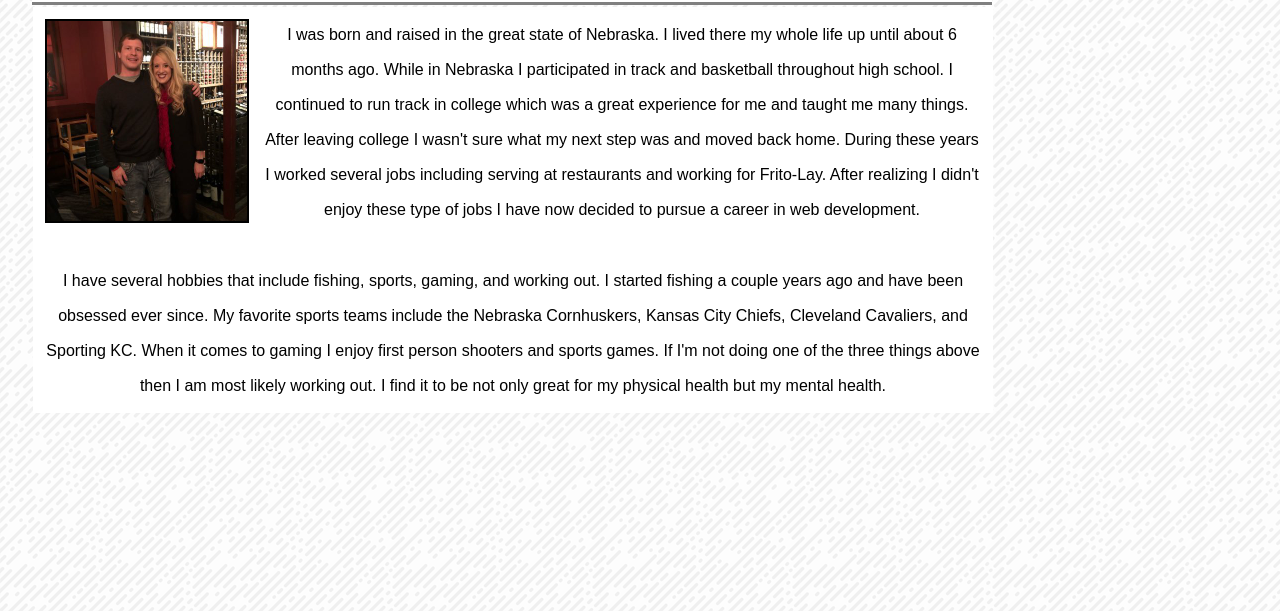
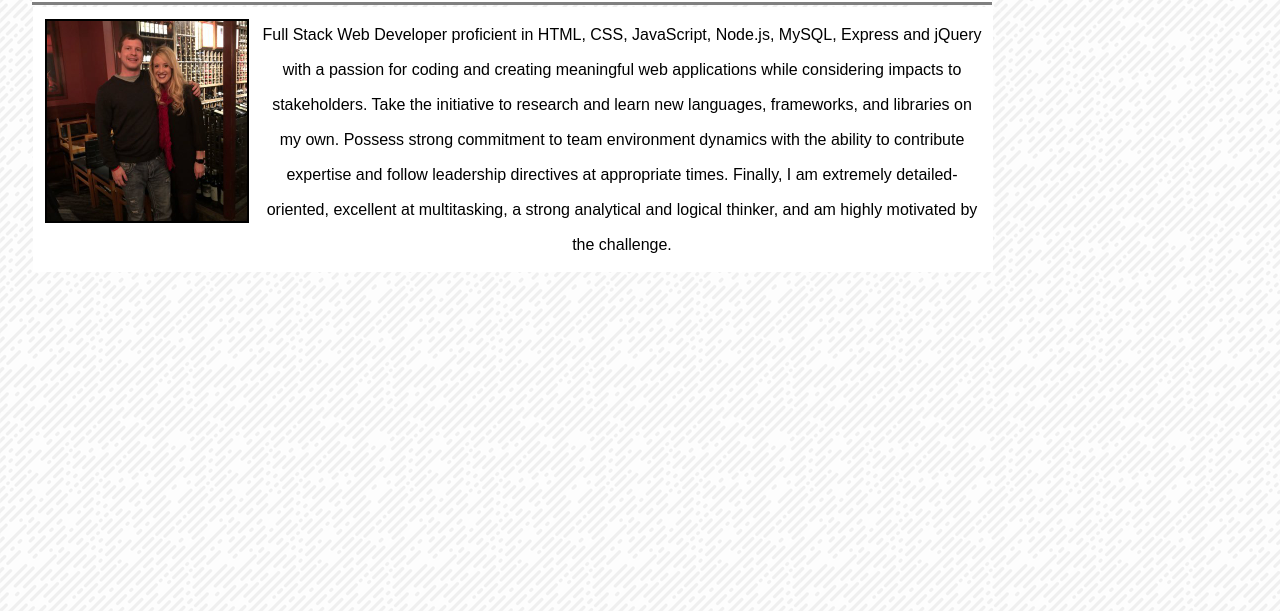
Before and after one commit to barnumtj/basic-portfolio, a plain HTML site: page index.html in a window 1280 px wide. Shown: the part 189-800 px from the top of the page. Drawn offline with Linux system fonts and the light colour scheme; a script that the page names is missing.

Commit message:
Update index.html

```diff
--- a/index.html
+++ b/index.html
@@ -36,16 +36,14 @@
 
     <img id=img1 src="assets/images/homeworkimages.jpg" alt="picture of me">
 
-    <p class="aboutme1">I was born and raised in the great state of Nebraska.  I lived there my whole life up until about 6 months ago.  While in Nebraska I participated
-        in track and basketball throughout high school.  I continued to run track in college which was a great experience for me and taught me many things.  After
-        leaving college I wasn't sure what my next step was and moved back home.  During these years I worked several jobs including serving at restaurants and
-        working for Frito-Lay.  After realizing I didn't enjoy these type of jobs I have now decided to pursue a career in web development.
-    </p>
+    <p class="aboutme1">
+        Full Stack Web Developer proficient in HTML, CSS, JavaScript, Node.js, MySQL, Express and jQuery
+        with a passion for coding and creating meaningful web applications while considering impacts to stakeholders.
+        Take the initiative to research and learn new languages, frameworks, and libraries on my own. Possess strong
+        commitment to team environment dynamics with the ability to contribute expertise and follow leadership directives
+        at appropriate times. Finally, I am extremely detailed-oriented, excellent at multitasking, a strong analytical and logical
+        thinker, and am highly motivated by the challenge.
 
-    <p class="aboutme1">I have several hobbies that include fishing, sports, gaming, and working out.  I started fishing a couple years ago and have been
-        obsessed ever since.  My favorite sports teams include the Nebraska Cornhuskers, Kansas City Chiefs, Cleveland Cavaliers, and Sporting KC.
-        When it comes to gaming I enjoy first person shooters and sports games.  If I'm not doing one of the three things above then I am most likely
-        working out.  I find it to be not only great for my physical health but my mental health.
     </p>
 
 </section>
```
